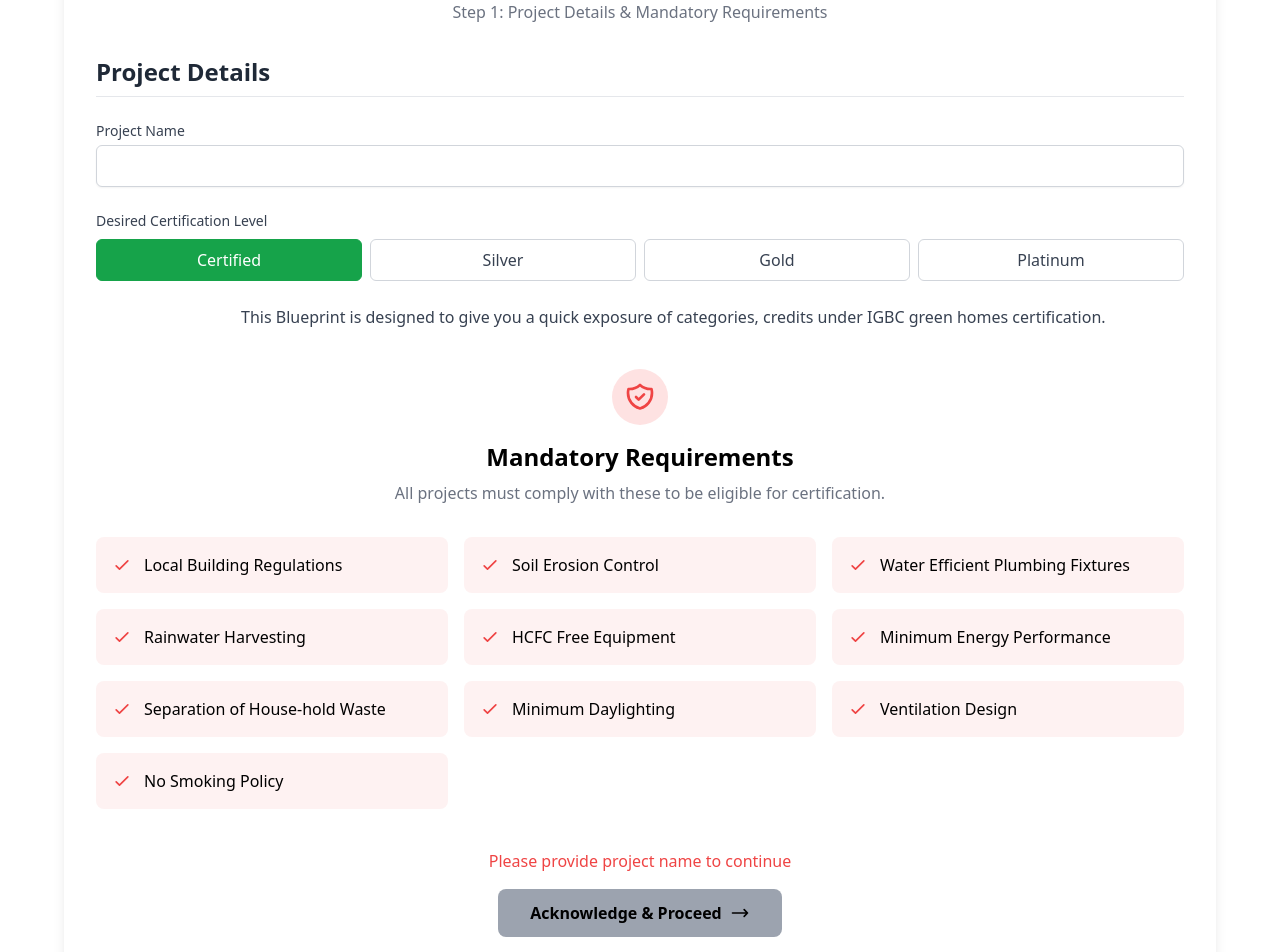
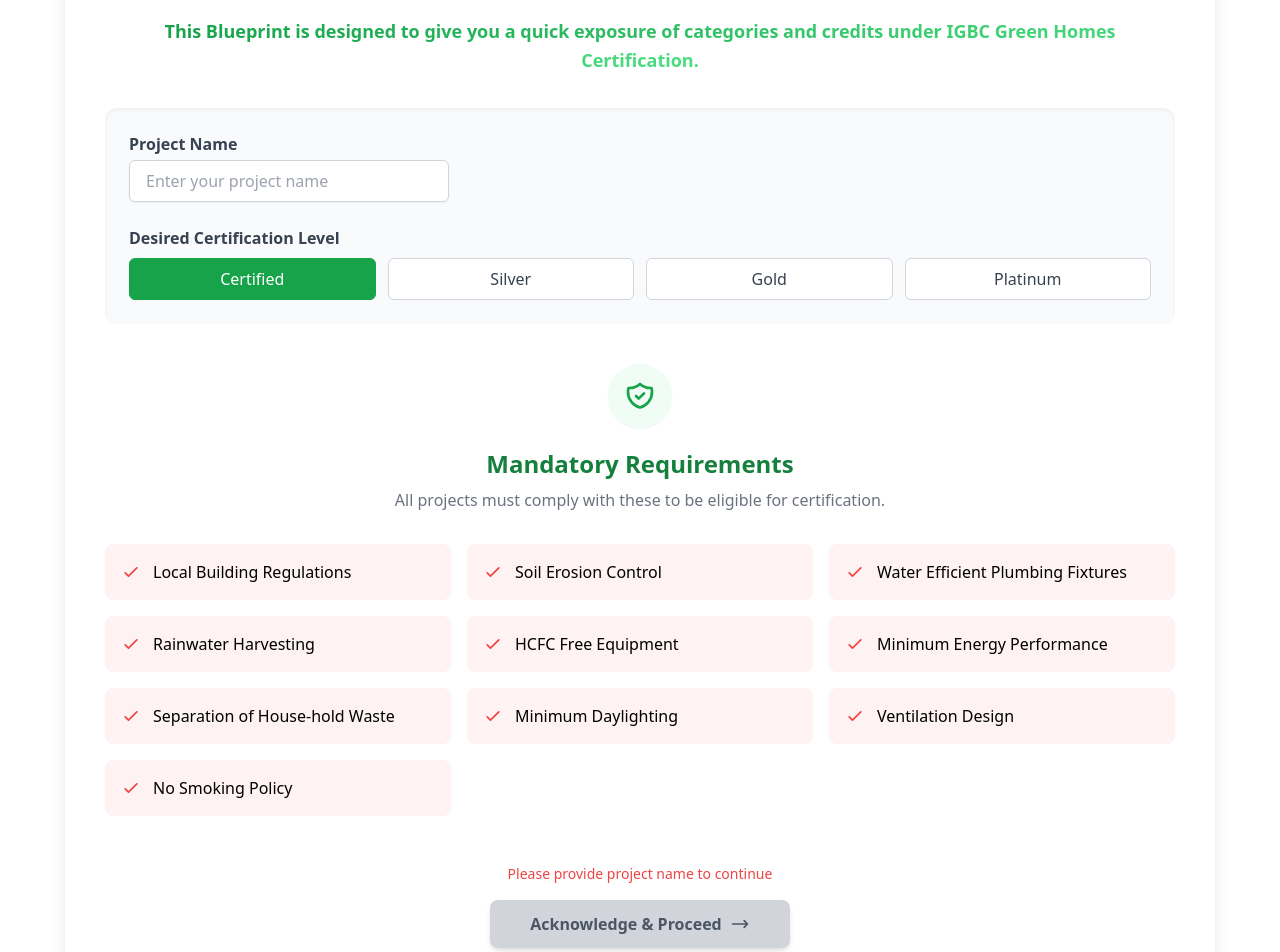
Before and after one commit to mayur-londhe/certification-feasibility-report, a React (Vite) app: page / in a window 1280 px wide. Shown: the part 100-1052 px from the top of the page. Built offline with nearby package versions, Linux system fonts and the light colour scheme.

Commit message:
minor styling changes

```diff
--- a/src/FeasibilityReport.jsx
+++ b/src/FeasibilityReport.jsx
@@ -667,40 +667,8 @@ const CreditCard = ({
   const isMaxDisabled = displayValue >= credit.pointsAvailable || !isSelected;
 
   const contentBlock = (
-    <div className="overflow-hidden">
-      <div className={`float-right flex items-center gap-2 ml-2`}>
-        <div
-          className={`text-right text-xs font-mono ${
-            isMultiImage ? "text-gray-200" : "text-gray-500"
-          }`}
-        >
-          <div>{creditId}</div>
-          {isMultiPart && (
-            <div className={isMultiImage ? "text-gray-400" : "text-gray-400"}>
-              {subId}
-            </div>
-          )}
-        </div>
-        {credit.tooltip && (
-          <Tooltip text={credit.tooltip}>
-            <svg
-              className={`w-5 h-5 ${
-                isMultiImage ? "text-gray-300" : "text-gray-400"
-              }`}
-              fill="none"
-              stroke="currentColor"
-              viewBox="0 0 24 24"
-            >
-              <path
-                strokeLinecap="round"
-                strokeLinejoin="round"
-                strokeWidth="2"
-                d="M13 16h-1v-4h-1m1-4h.01M21 12a9 9 0 11-18 0 9 9 0 0118 0z"
-              ></path>
-            </svg>
-          </Tooltip>
-        )}
-      </div>
+    <div className="flex flex-col justify-between h-full">
+      {/* Row 1: Checkbox + Display name */}
       <div className="flex items-start gap-2">
         <input
           type="checkbox"
@@ -708,17 +676,80 @@ const CreditCard = ({
           className={`mt-1 h-5 w-5 text-green-600 focus:ring-green-500 rounded flex-shrink-0 ${
             type === "required" ? "cursor-not-allowed" : "cursor-pointer"
           } ${isMultiImage ? "border-gray-500" : "border-gray-300"}`}
-          checked={isSelected} // This correctly uses the new `isSelected`
+          checked={isSelected}
           disabled={type === "required"}
           readOnly
         />
         <h4
-          className={`font-semibold text-base leading-tight ${
+          className={`font-semibold text-base mt-0.5 leading-tight ${
             isMultiImage ? "text-white" : "text-gray-800"
           }`}
         >
           {credit.displayText}
         </h4>
+      </div>
+
+      {/* Row 2: creditId/subId (left) and label (right) */}
+      <div className="flex items-center justify-between text-xs mt-2">
+        {/* LEFT SIDE (creditId + tooltip) */}
+        <div
+          className={`font-mono ${
+            isMultiImage ? "text-gray-200" : "text-gray-500"
+          }`}
+        >
+          <div className="flex items-center gap-1">
+            {!isMultiPart && <div>{creditId}</div>}
+            {isMultiPart && (
+              <div className={isMultiImage ? "text-gray-400" : "text-gray-400"}>
+                {subId}
+              </div>
+            )}
+            {credit.tooltip && (
+              <Tooltip text={credit.tooltip}>
+                <svg
+                  className={`w-4 h-4 ${
+                    isMultiImage ? "text-gray-300" : "text-gray-400"
+                  }`}
+                  fill="none"
+                  stroke="currentColor"
+                  viewBox="0 0 24 24"
+                >
+                  <path
+                    strokeLinecap="round"
+                    strokeLinejoin="round"
+                    strokeWidth="2"
+                    d="M13 16h-1v-4h-1m1-4h.01M21 12a9 9 0 11-18 0 9 9 0 0118 0z"
+                  />
+                </svg>
+              </Tooltip>
+            )}
+          </div>
+        </div>
+
+        {/* RIGHT SIDE (label + hover) */}
+        {currentStyle.label && (
+          <div className="relative group/label">
+            <div
+              className={`${currentStyle.labelClasses} text-[11px] font-bold px-2 py-[2px] rounded-full`}
+            >
+              {currentStyle.label}
+            </div>
+
+            {currentStyle.hoverText && (
+              <div
+                className="
+            absolute top-6 right-0
+            bg-gray-800 text-white text-[11px] rounded-md px-2 py-[2px]
+            opacity-0 group-hover/label:opacity-100 transition-opacity duration-200
+            pointer-events-none z-20
+            whitespace-nowrap overflow-hidden text-ellipsis
+          "
+              >
+                {currentStyle.hoverText}
+              </div>
+            )}
+          </div>
+        )}
       </div>
     </div>
   );
@@ -734,30 +765,6 @@ const CreditCard = ({
       }`}
       onClick={handleCardClick}
     >
-      {currentStyle.label && (
-        <div className="absolute top-2 right-2 z-10 group/label">
-          <div
-            className={`${currentStyle.labelClasses} text-xs font-bold px-2 py-1 rounded-full`}
-          >
-            {currentStyle.label}
-          </div>
-
-          {currentStyle.hoverText && (
-            <div
-              className="
-    absolute top-6 right-0
-    bg-gray-800 text-white text-[11px] rounded-md px-2 py-[2px]
-    opacity-0 group-hover/label:opacity-100 transition-opacity duration-200
-    pointer-events-none z-20
-    whitespace-nowrap overflow-hidden text-ellipsis
-  "
-            >
-              {currentStyle.hoverText}
-            </div>
-          )}
-        </div>
-      )}
-
       {isMultiImage ? (
         <div className="relative w-full h-48 grid grid-cols-2 gap-px bg-gray-200">
           {credit.image.slice(0, 4).map((imgSrc, index) => (
@@ -781,7 +788,7 @@ const CreditCard = ({
           <img
             src={imageUrl || "/placeholder.svg"}
             alt={credit.displayText}
-            className="w-full h-48 object-cover"
+            className="w-full h-48 object-fit-cover"
             onError={handleImageError}
           />
           <div className="p-4 flex-grow">{contentBlock}</div>
@@ -899,7 +906,7 @@ const Header = ({ achievedPoints, isReportPage, handleDownloadPdf }) => {
     </div>
   );
   return (
-    <header className="shadow-md rounded-lg bg-white mt-5 mb-5">
+    <header className="shadow-md rounded-lg bg-white mt-5 mb-5 header-container">
       {/* Main 3-column content */}
       <div className="flex justify-between items-start p-5 gap-x-4">
         <div className="w-2/5 relative flex">
@@ -941,13 +948,50 @@ const Header = ({ achievedPoints, isReportPage, handleDownloadPdf }) => {
 
           {/* Buttons (conditionally rendered) */}
           {isReportPage && (
-            <div className="flex justify-end gap-x-3 mt-4">
-              <button className="bg-white text-blue-600 border border-blue-600 font-bold py-2 px-6 rounded-lg hover:bg-blue-50 transition duration-300">
+            <div
+              data-hide-in-pdf
+              style={{
+                display: "flex",
+                justifyContent: "flex-end",
+                gap: "12px",
+                marginTop: "1rem",
+              }}
+            >
+              <button
+                style={{
+                  backgroundColor: "white",
+                  color: "#2563eb",
+                  border: "1px solid #2563eb",
+                  fontWeight: "bold",
+                  padding: "8px 24px",
+                  borderRadius: "8px",
+                  transition: "background-color 0.3s",
+                }}
+                onMouseEnter={(e) =>
+                  (e.currentTarget.style.backgroundColor = "#eff6ff")
+                }
+                onMouseLeave={(e) =>
+                  (e.currentTarget.style.backgroundColor = "white")
+                }
+              >
                 Schedule Demo
               </button>
               <button
                 onClick={handleDownloadPdf}
-                className="bg-blue-600 text-white font-bold py-2 px-6 rounded-lg hover:bg-blue-700 transition duration-300"
+                style={{
+                  backgroundColor: "#2563eb",
+                  color: "white",
+                  fontWeight: "bold",
+                  padding: "8px 24px",
+                  borderRadius: "8px",
+                  transition: "background-color 0.3s",
+                }}
+                onMouseEnter={(e) =>
+                  (e.currentTarget.style.backgroundColor = "#1d4ed8")
+                }
+                onMouseLeave={(e) =>
+                  (e.currentTarget.style.backgroundColor = "#2563eb")
+                }
               >
                 Download Report (PDF)
               </button>
@@ -1069,23 +1113,29 @@ const MandatoryRequirements = ({ onNext, projectData, setProjectData }) => {
   const isDataFilled = projectData.name;
 
   return (
-    <div className="max-w-6xl mx-auto bg-white p-8 rounded-xl shadow-lg">
-      <h1 className="text-3xl font-bold text-center text-green-700 mb-2">
-        IGBC Green Homes Certification
-      </h1>
-      <p className="text-center text-gray-500 mb-8">
-        Step 1: Project Details & Mandatory Requirements
-      </p>
-
-      {/* --- Project Details Form (Moved from previous component) --- */}
-      <div className="space-y-6 mb-10">
-        <h2 className="text-2xl font-semibold text-gray-800 border-b pb-2">
-          Project Details
-        </h2>
+    <div className="max-w-6xl mx-auto bg-white p-10 rounded-2xl shadow-xl border border-gray-100">
+      {/* Header Section */}
+      <div className="text-center mb-8">
+        <h1 className="text-4xl font-extrabold text-green-700 mb-3 tracking-tight">
+          IGBC Green Homes Certification
+        </h1>
+
+        <p className="text-gray-700 text-lg leading-relaxed font-medium">
+          {" "}
+          <span className="bg-gradient-to-r from-green-600 to-green-400 bg-clip-text text-transparent font-semibold transition duration-300 hover:brightness-110">
+            This Blueprint is designed to give you a quick exposure of
+            categories and credits under IGBC Green Homes Certification.
+          </span>{" "}
+        </p>
+      </div>
+
+      {/* --- Project Details Form --- */}
+      <div className="bg-gray-50 p-6 rounded-xl shadow-inner space-y-6 mb-10">
+        {/* Project Name */}
         <div>
           <label
             htmlFor="projectName"
-            className="block text-sm font-medium text-gray-700"
+            className="block text-md font-semibold text-gray-700 mb-1"
           >
             Project Name
           </label>
@@ -1096,50 +1146,47 @@ const MandatoryRequirements = ({ onNext, projectData, setProjectData }) => {
             onChange={(e) =>
               setProjectData({ ...projectData, name: e.target.value })
             }
-            className="mt-1 block w-full px-4 py-2 bg-white border border-gray-300 rounded-md shadow-sm focus:outline-none focus:ring-green-500 focus:border-green-500"
+            placeholder="Enter your project name"
+            className="mt-1 block w-[320px] px-4 py-2 border border-gray-300 rounded-md shadow-sm text-gray-800 focus:outline-none focus:ring-2 focus:ring-green-500 focus:border-green-500"
           />
         </div>
 
-        {/* --- UPDATED CERTIFICATION LEVEL --- */}
+        {/* Certification Level */}
         <div>
-          <label className="block text-sm font-medium text-gray-700 mb-2">
+          <label className="block text-md font-semibold text-gray-700 mb-2">
             Desired Certification Level
           </label>
-          <div className="flex space-x-2">
+          <div className="flex space-x-3">
             {["Certified", "Silver", "Gold", "Platinum"].map((level) => (
               <button
                 key={level}
-                type="button" // Prevents form submission if nested
+                type="button"
                 onClick={() =>
                   setProjectData({ ...projectData, level: level.toLowerCase() })
                 }
                 className={`
-            flex-1 px-4 py-2 rounded-md border font-medium transition-colors duration-200
-            focus:outline-none focus:ring-2 focus:ring-green-500 focus:ring-offset-2
-            ${
-              // Conditional styling for active vs. inactive
-              projectData.level === level.toLowerCase()
-                ? "bg-green-600 text-white border-green-600" // Active
-                : "bg-white text-gray-700 border-gray-300 hover:bg-gray-50" // Inactive
-            }
-          `}
+                flex-1 px-4 py-2 rounded-md border font-medium transition-colors duration-200
+                focus:outline-none focus:ring-2 focus:ring-green-500 focus:ring-offset-2
+                ${
+                  projectData.level === level.toLowerCase()
+                    ? "bg-green-600 text-white border-green-600"
+                    : "bg-white text-gray-700 border-gray-300 hover:bg-gray-50"
+                }
+              `}
               >
                 {level}
               </button>
             ))}
           </div>
         </div>
-
-        <p className="text-gray-700 mb-8 ml-[145px]">
-          This Blueprint is designed to give you a quick exposure of categories,
-          credits under IGBC green homes certification.
-        </p>
       </div>
+
+      {/* --- Mandatory Requirements --- */}
       <div className="text-center">
-        <div className="flex justify-center mb-4">
-          <div className="bg-red-100 p-3 rounded-full">
+        <div className="flex justify-center mb-5">
+          <div className="bg-green-50 p-4 rounded-full shadow-sm">
             <svg
-              className="w-8 h-8 text-red-500"
+              className="w-8 h-8 text-green-600"
               fill="none"
               stroke="currentColor"
               viewBox="0 0 24 24"
@@ -1153,10 +1200,14 @@ const MandatoryRequirements = ({ onNext, projectData, setProjectData }) => {
             </svg>
           </div>
         </div>
-        <h2 className="text-2xl font-bold mb-2">Mandatory Requirements</h2>
+
+        <h2 className="text-2xl font-bold text-green-700 mb-2">
+          Mandatory Requirements
+        </h2>
         <p className="text-gray-500 mb-8">
           All projects must comply with these to be eligible for certification.
         </p>
+
         <div className="grid grid-cols-1 md:grid-cols-3 gap-4 text-left text-sm sm:text-base">
           {[
             "Local Building Regulations",
@@ -1192,12 +1243,11 @@ const MandatoryRequirements = ({ onNext, projectData, setProjectData }) => {
           ))}
         </div>
       </div>
-      {/* --- End of Mandatory Requirements List --- */}
 
       {/* --- Navigation --- */}
-      <div className="mt-10 text-center">
+      <div className="mt-12 text-center">
         {!isDataFilled && (
-          <p className="text-red-500 mb-4">
+          <p className="text-red-500 mb-4 text-sm">
             Please provide project name to continue
           </p>
         )}
@@ -1205,10 +1255,10 @@ const MandatoryRequirements = ({ onNext, projectData, setProjectData }) => {
           <button
             onClick={onNext}
             disabled={!isDataFilled}
-            className={`font-bold py-3 px-8 rounded-lg transition duration-300 flex items-center ${
+            className={`font-bold py-3 px-10 rounded-lg transition-all duration-300 flex items-center shadow-md ${
               !isDataFilled
-                ? "bg-gray-400 cursor-not-allowed"
-                : "bg-green-600 text-white hover:bg-green-700"
+                ? "bg-gray-300 text-gray-600 cursor-not-allowed"
+                : "bg-green-600 text-white hover:bg-green-700 hover:shadow-lg"
             }`}
           >
             Acknowledge & Proceed{" "}
@@ -1540,10 +1590,13 @@ const ReportPage = ({ onBack, projectData, totalPoints, attemptedCredits }) => {
 
   const handleDownloadPdf = () => {
     const reportElement = reportRef.current;
-
     if (!reportElement) return alert("Report element not found.");
 
     alert("Generating PDF... This may take a moment.");
+
+    // Hide the buttons temporarily
+    const buttons = reportElement.querySelectorAll("[data-hide-in-pdf]");
+    buttons.forEach((el) => (el.style.display = "none"));
 
     html2canvas(reportElement, { scale: 2, useCORS: true })
       .then((canvas) => {
@@ -1562,6 +1615,10 @@ const ReportPage = ({ onBack, projectData, totalPoints, attemptedCredits }) => {
       .catch((err) => {
         console.error("Error generating PDF:", err);
         alert("Could not generate PDF. Please try again.");
+      })
+      .finally(() => {
+        // Restore button visibility
+        buttons.forEach((el) => (el.style.display = ""));
       });
   };
 
@@ -1601,8 +1658,9 @@ const ReportPage = ({ onBack, projectData, totalPoints, attemptedCredits }) => {
       <div className="mt-8 flex justify-between items-center">
         <button
           onClick={onBack}
-          className="bg-gray-200 text-gray-800 font-bold py-2 px-6 rounded-lg hover:bg-gray-300 transition duration-300"
+          className="flex items-center gap-2 bg-gray-200 text-gray-800 font-bold py-2 px-6 rounded-lg hover:bg-gray-300 transition duration-300"
         >
+          <span className="text-lg">←</span>
           Back
         </button>
       </div>
@@ -1777,19 +1835,22 @@ export default function Feasibility() {
         <div className="bg-white shadow-lg p-4 mt-5 rounded-md border-gray-200 z-50">
           <div className="max-w-screen-2xl mx-auto flex justify-between items-center px-4 sm:px-6 lg:px-8">
             {/* Back Button */}
+            {/* Back Button */}
             <button
               onClick={onBack}
-              className="bg-gray-200 text-gray-800 font-bold py-2 px-6 rounded-lg hover:bg-gray-300 transition duration-300"
+              className="flex items-center gap-2 bg-gray-200 text-gray-800 font-bold py-2 px-6 rounded-lg hover:bg-gray-300 transition duration-300"
             >
+              <span className="text-lg">←</span>
               {page === 2 ? "Mandatory requirements" : "Previous Categories"}
             </button>
 
             {/* Next Button */}
             <button
               onClick={onNext}
-              className="bg-green-600 text-white font-bold py-2 px-6 rounded-lg hover:bg-green-700 transition duration-300"
+              className="flex items-center gap-2 bg-green-600 text-white font-bold py-2 px-6 rounded-lg hover:bg-green-700 transition duration-300"
             >
-              {page === 4 ? "To Report" : "Next Categories"}
+              {page === 4 ? "Report" : "Next Categories"}
+              <span className="text-lg">→</span>
             </button>
           </div>
         </div>
```
